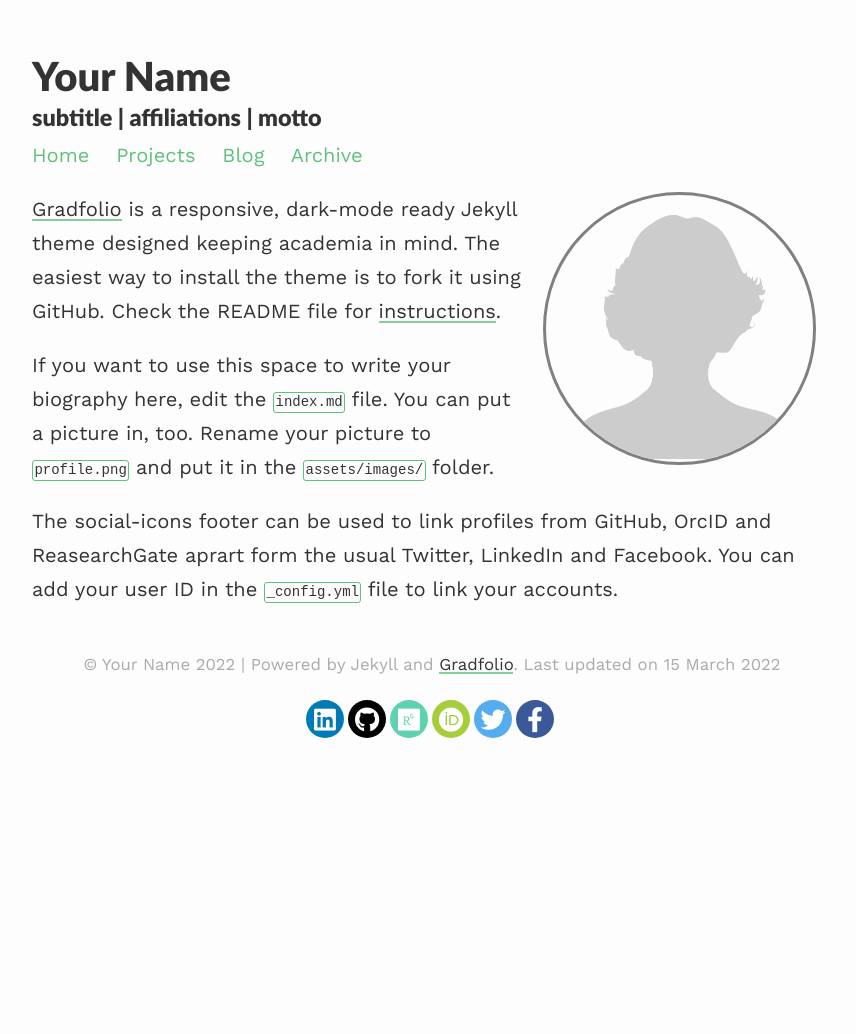
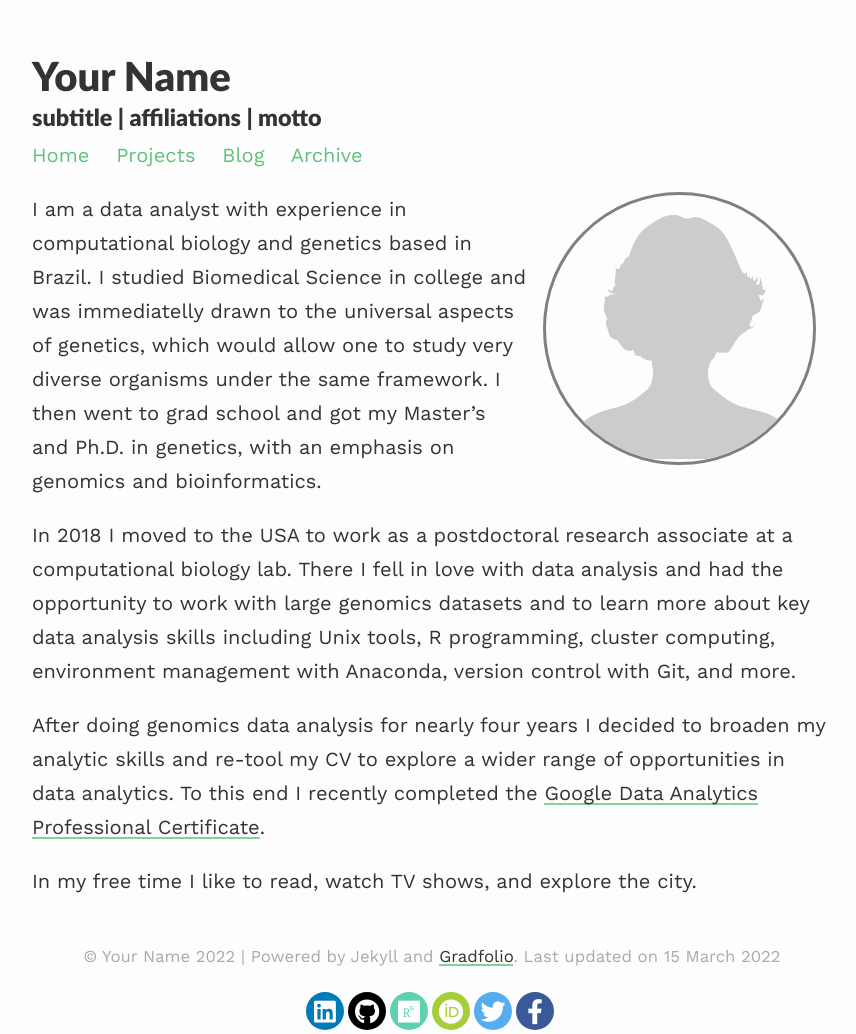
Before and after one commit to gbdias/home, a Jekyll site: the page built from index.md, in a window 1280 px wide. Shown: the whole page, without its empty margins (208-1064 px from the left). Built offline with Jekyll 4.4.1, drawn with Linux system fonts in a browser that asks for light colours; nearby versions of some CDN libraries; before the commit the page ends 980 px from its top, so only the background shows below that.

Commit message:
Update index.md

```diff
--- a/index.md
+++ b/index.md
@@ -7,8 +7,10 @@ profile:
 published: true
 ---
 
-[Gradfolio](https://github.com/jitinnair1/gradfolio){:target="_blank"} is a responsive, dark-mode ready Jekyll theme designed keeping academia in mind. The easiest way to install the theme is to fork it using GitHub. Check the README file for [instructions](https://github.com/jitinnair1/gradfolio#installation){:target="_blank"}.
+I am a data analyst with experience in computational biology and genetics based in Brazil. I studied Biomedical Science in college and was immediatelly drawn to the universal aspects of genetics, which would allow one to study very diverse organisms under the same framework. I then went to grad school and got my Master's and Ph.D. in genetics, with an emphasis on genomics and bioinformatics.
 
-If you want to use this space to write your biography here, edit the `index.md` file. You can put a picture in, too. Rename your picture to `profile.png` and put it in the `assets/images/` folder.
+In 2018 I moved to the USA to work as a postdoctoral research associate at a computational biology lab. There I fell in love with data analysis and had the opportunity to work with large genomics datasets and to learn more about key data analysis skills including Unix tools, R programming, cluster computing, environment management with Anaconda, version control with Git, and more.
 
-The social-icons footer can be used to link profiles from GitHub, OrcID and ReasearchGate aprart form the usual Twitter, LinkedIn and Facebook. You can add your user ID in the `_config.yml` file to link your accounts.
+After doing genomics data analysis for nearly four years I decided to broaden my analytic skills and re-tool my CV to explore a wider range of opportunities in data analytics. To this end I recently completed the [Google Data Analytics Professional Certificate](https://www.coursera.org/professional-certificates/google-data-analytics){:target="_blank"}.
+
+In my free time I like to read, watch TV shows, and explore the city.
```
